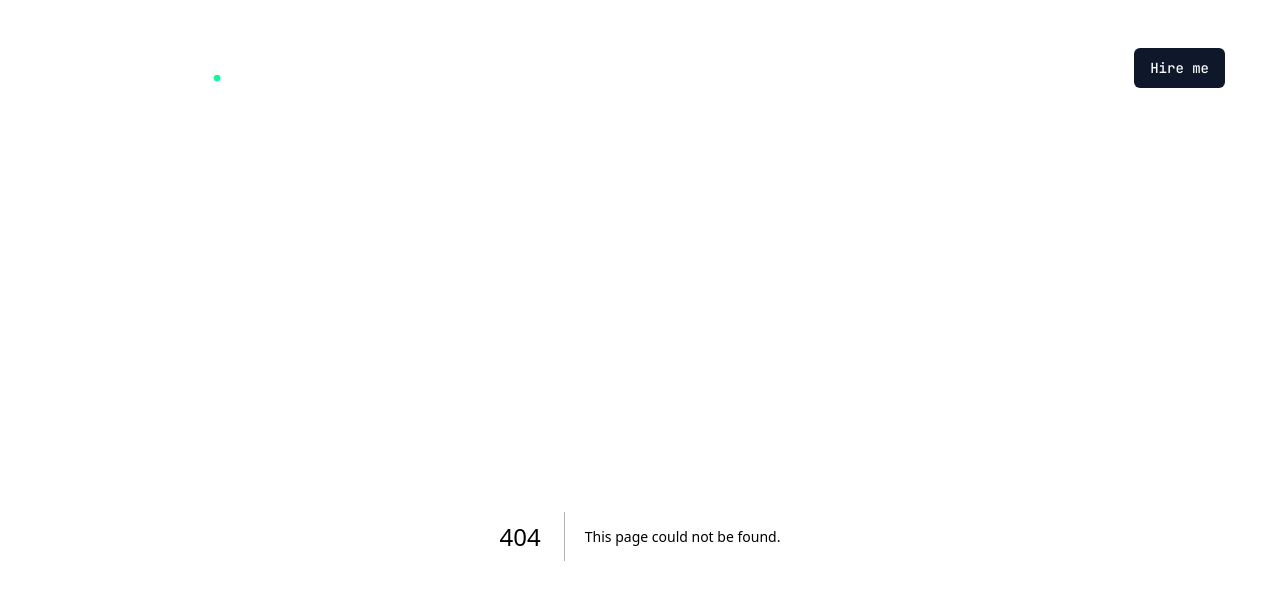
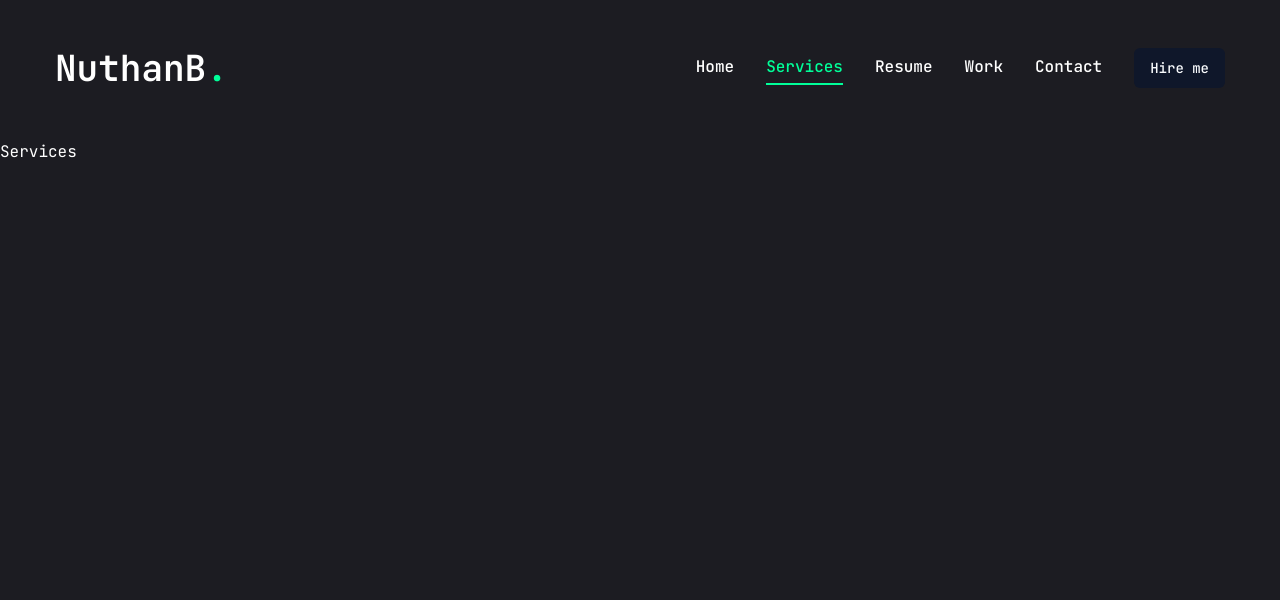
Before and after one commit to NuthanB/MyPortfolio, a Next.js app: page /services in a window 1280 px wide. Before the commit this address had no page. Shown: the top 600 px of the page. Built offline with nearby package versions, Linux system fonts and the light colour scheme.

Commit message:
services link

```diff
--- /dev/null
+++ b/app/services/page.jsx
@@ -0,0 +1,9 @@
+const Services = () => {
+  return (
+    <div>
+      Services
+    </div>
+  )
+}
+
+export default Services
--- a/components/Nav.jsx
+++ b/components/Nav.jsx
@@ -10,7 +10,7 @@ const links =[
     },
     {
         name: "services",
-        path: "/service",
+        path: "/services",
     },
     {
         name: "resume",
@@ -28,7 +28,6 @@ const links =[
 
 const Nav = () => {
   const pathname = usePathname();
-  console.log(pathname);
   return (
     <nav className="flex gap-8">
         {links.map((link, index) => {
```
